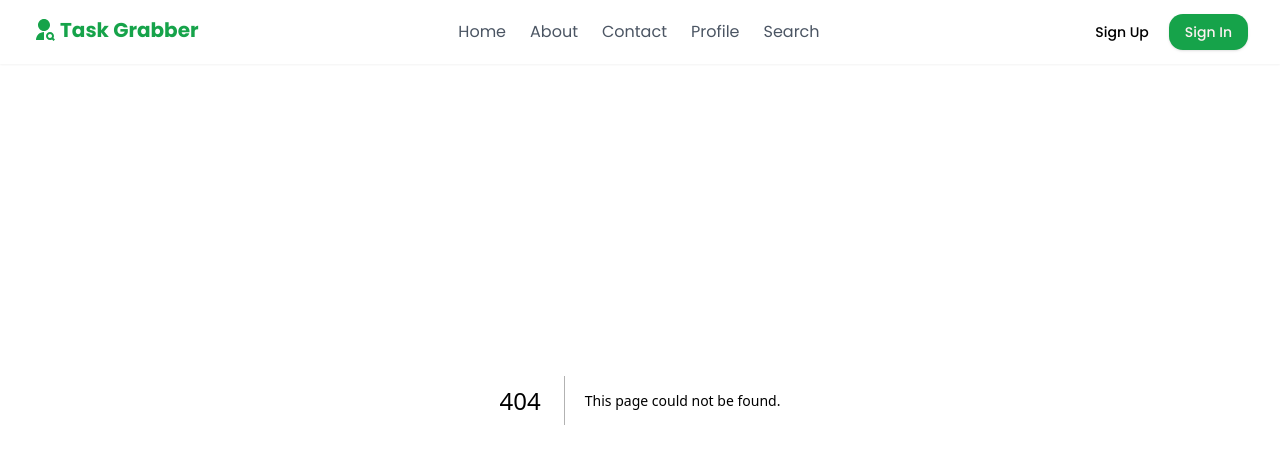
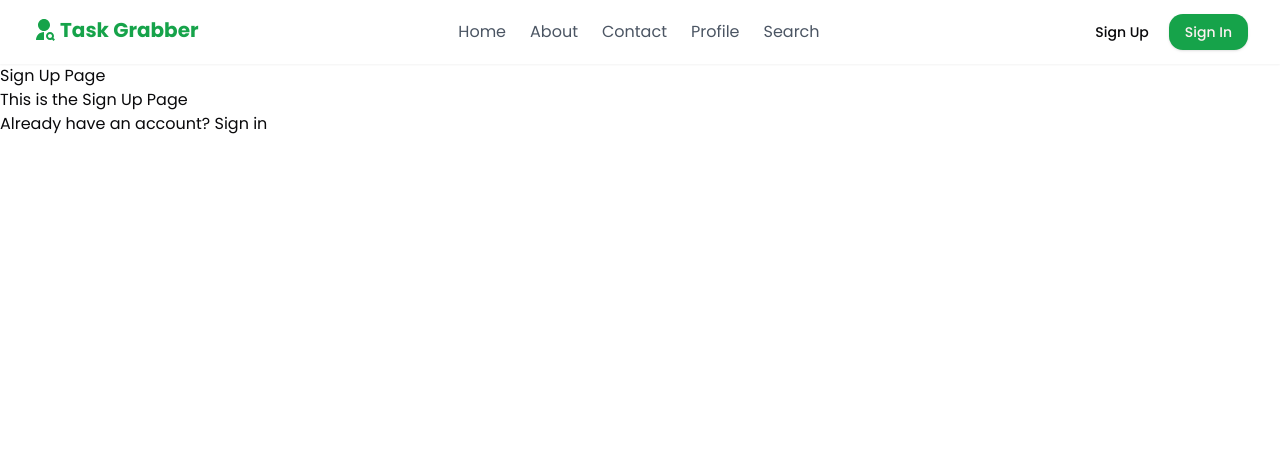
Before and after one commit to lemredd/frontend, a Next.js app: page /sign-up in a window 1280 px wide. Before the commit this address had no page. Shown: the top 464 px of the page. Built offline with nearby package versions, Linux system fonts and the light colour scheme.

Commit message:
chore: add route page for signup

```diff
--- /dev/null
+++ b/app/(auth)/sign-up/page.tsx
@@ -0,0 +1,9 @@
+export default function SignUpPage() {
+  return (
+    <main>
+      <h1>Sign Up Page</h1>
+      <p>This is the Sign Up Page</p>
+      <a href="/auth/signin">Already have an account? Sign in</a>
+    </main>
+  )
+}
--- a/app/layout.tsx
+++ b/app/layout.tsx
@@ -29,7 +29,7 @@ export default function RootLayout({
           disableTransitionOnChange
         >
           <Navbar />
-          <main className="w-full 2xl:container h-full mx-auto">
+          <main className="w-full 2xl:container h-full mx-auto mt-20 md:mt-16">
             {children}
           </main>
         </ThemeProvider>
```
Also changed, not shown: app/(routes)/page.tsx (renamed from app/page.tsx).
